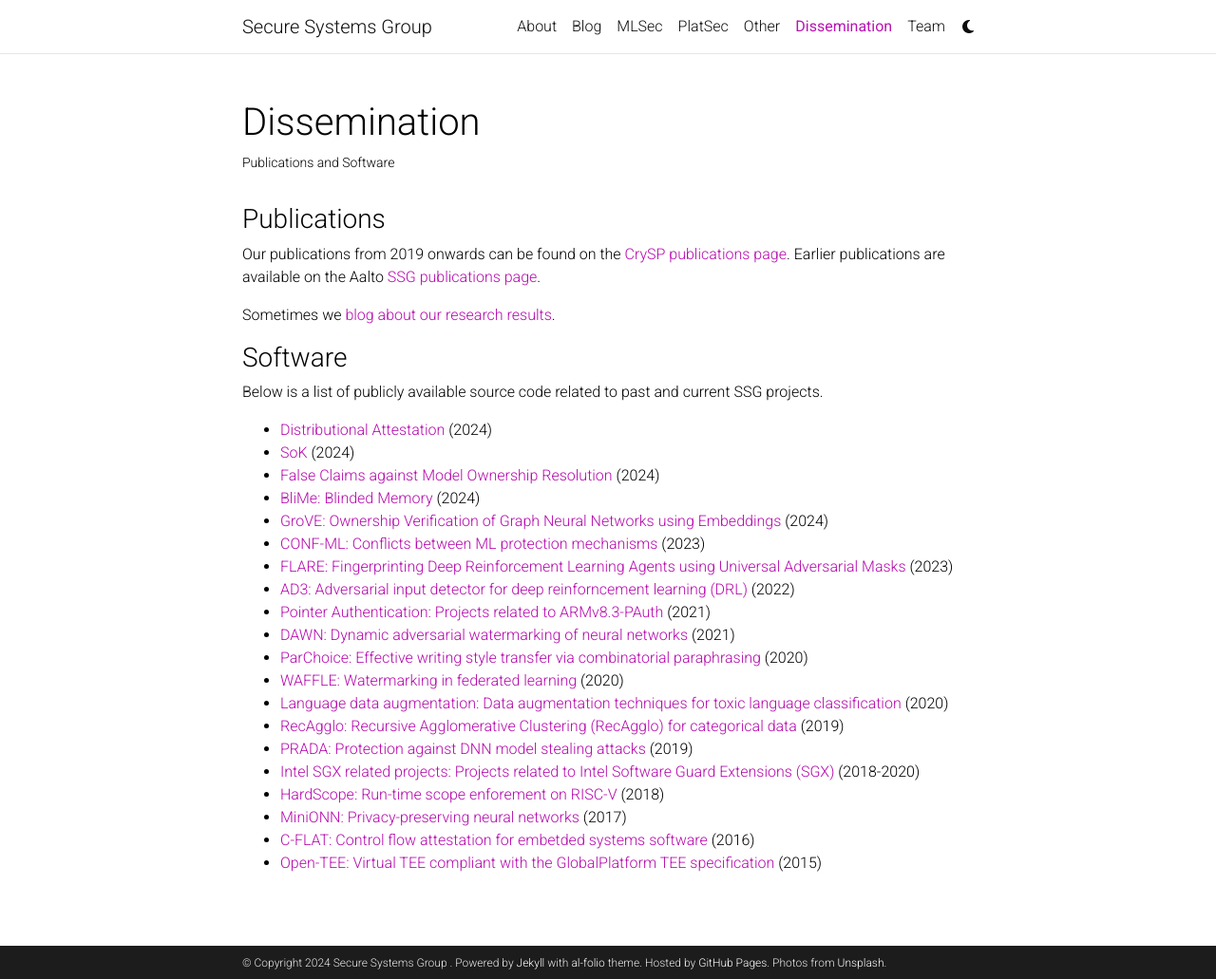
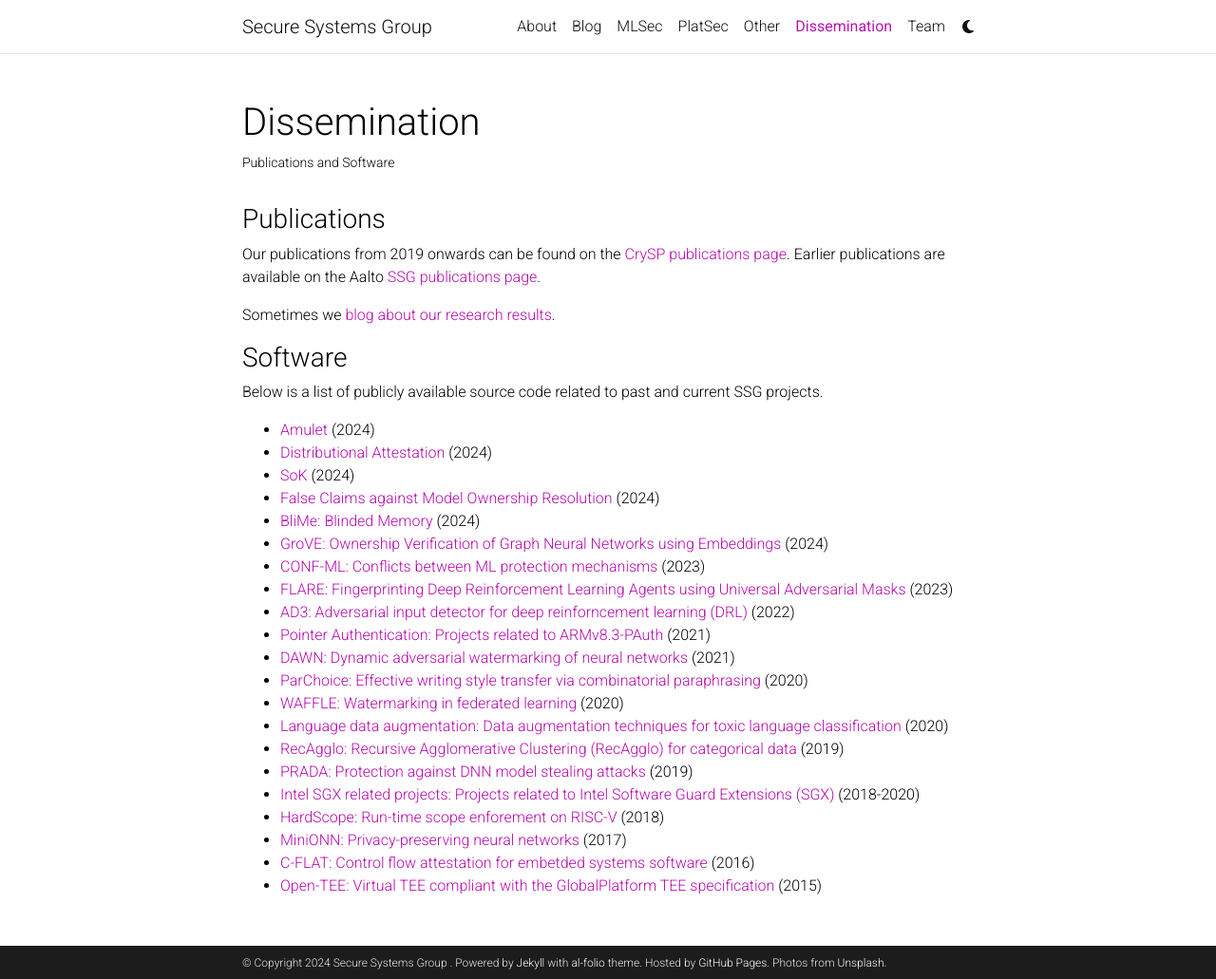
Before and after one commit to ssg-research/ssg-research.github.io, a Jekyll site: the page built from _pages/dissemination.md, in a window 1280 px wide and 1031 px high. Shown: the whole window at 95% size. Built offline with Jekyll 4.4.1, drawn with Linux system fonts in a browser that asks for light colours; comment, search, counter and statistics services are not loaded; a style sheet for code colours, icons or effects is not loaded.

Commit message:
Update dissemination.md

```diff
--- a/_pages/dissemination.md
+++ b/_pages/dissemination.md
@@ -18,7 +18,7 @@ Sometimes we [blog about our research results](https://crysp.uwaterloo.ca/ssg/bl
 
 Below is a list of publicly available source code related to past and current SSG projects.
 
-
+- [Amulet](https://github.com/ssg-research/amulet) (2024)
 - [Distributional Attestation](https://github.com/ssg-research/distribution-attestation) (2024)
 - [SoK](https://github.com/ssg-research/sok-unintended-interactions) (2024)
 - [False Claims against Model Ownership Resolution](https://github.com/ssg-research/Falseclaims) (2024)
```
